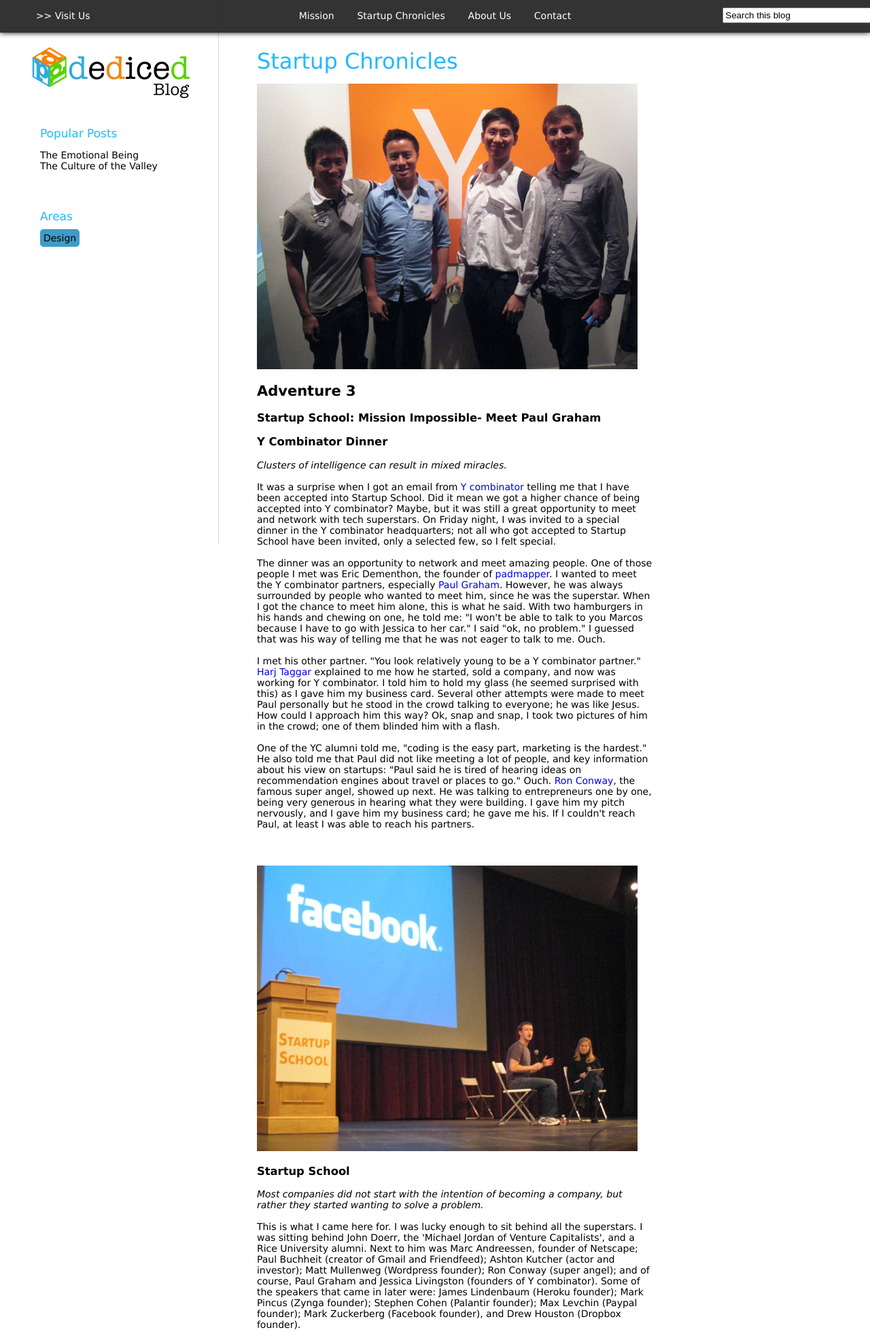
After one commit to dediced/DedicedBlog, a Django app: page /static/blog/pages/startup_chronicles.html in a window 1280 px wide. The commit adds this page. Shown: the top 1959 px of the page at 68% size. Run offline with Django 3.2, Linux system fonts and the light colour scheme; some libraries are stand-ins or nearby versions.

Commit message:
added pages folder in static pages

```diff
--- /dev/null
+++ b/blog/static/blog/pages/startup_chronicles.html
@@ -0,0 +1,182 @@
+<!DOCTYPE html>
+<html lang="en-US">
+
+<head>
+	<link rel="stylesheet" href="/static/blog/css/style.css" type="text/css">
+	<title>Dediced Blog</title>
+</head>
+
+<body>
+
+<div id="rightbar">
+<!-- START: Facebook Javascript SDK box -->
+<div id="fb-root"></div>
+<script>(function(d, s, id) {
+  var js, fjs = d.getElementsByTagName(s)[0];
+  if (d.getElementById(id)) return;
+  js = d.createElement(s); js.id = id;
+  js.src = "//connect.facebook.net/en_US/all.js#xfbml=1";
+  fjs.parentNode.insertBefore(js, fjs);
+}(document, 'script', 'facebook-jssdk'));</script>
+<!-- END: Facebook Javascript SDK box -->
+</div>
+
+<!-- START: Facebook Like box -->
+<div class="fb-like-box" data-href="https://www.facebook.com/dediced" data-width="240" data-height="210" data-show-faces="true" data-stream="false" data-header="false"></div>
+<!-- END: Facebook Like box -->
+
+<br><br><br>
+	<div id="leftbar">
+		<div class="banner">
+			<a href = "http://blog.dediced.com"><img border="0" src="/static/blog/img/blog_banner.png" alt="Dediced Blog" width="250" height="100"></a>
+		</div></br>
+			<ul>
+			<li class="leftbar_title">Popular Posts</li><br>
+			<li><a class= "related_posts" style="text-decoration:none" href="#">The Emotional Being</a></li>
+			<li><a class= "related_posts" style="text-decoration:none" href="#">The Culture of the Valley</a></li>
+			<!-- <br><br><li class="leftbar_title">Share</li> -->
+			<br><br><li><div class="fb-like" data-send="true" data-layout="box_count" data-width="450" data-show-faces="false"></div></li>
+			<br><br><li class="leftbar_title">Areas</li><br>
+			<li><a class= "areas" style="text-decoration:none" href="#">Design</a></li>
+			</ul>
+	</div>
+	<div id="rightbar">
+	</div>
+
+	<div id="topbar">
+	</div>
+
+	<div id="navigation">
+		<div class="visit">
+			<a href="http://dediced.com" target="_blank">>> Visit Us</a>
+		</div>
+		<div class="menu">
+			<a href="http://www.marcoshung.com/Dediced_New_Blog/mission.html">Mission</a>
+			<a href="http://www.marcoshung.com/Dediced_New_Blog/startup_chronicles.html">Startup Chronicles</a>
+			<a href="http://www.marcoshung.com/Dediced_New_Blog/about_us.html">About Us</a>
+			<a href="http://www.marcoshung.com/Dediced_New_Blog/contact.html">Contact</a>
+		</div>
+		<div class="search">
+			<form action="/search" id="searchform" method="get">
+			<table style="width: 100%px;">
+			<tbody>
+				<tr>
+				<td><input class="sbox" id="sbox" name="q" onblur="if(this.value=='') this.value='Search this blog';"
+				onfocus="if(this.value=='Search this blog') this.value='';" size="25" style="padding: 2px; width: 98%;"
+				this.value="this.defaultValue;" type="text" value="Search this blog" /></td>
+				<td width="50px"><input alt="" class="sbutton" id="sbutton" type="button" value=" Go " /></td>
+				</tr>
+			</tbody></table>
+			<br /></form>
+		</div>
+	</div>
+
+	<br>
+	<div id="post">
+		<div class="post_title">
+			Startup Chronicles
+		</div><br>
+		<div class="picture">
+			<img border="0" src="/static/blog/img/startup_school.jpg" alt="Startup School" height="420">
+		</div>
+		<div class="content">
+			<h2>Adventure 3<h2>
+			<h3>Startup School: Mission Impossible- Meet Paul Graham</h3>
+			<h3>Y Combinator Dinner</h3>
+			<i>Clusters of intelligence can result in mixed miracles.</i>
+			<br><br>It was a surprise when I got an email from <a style="text-decoration: none;" href = "http://ycombinator.com/">Y combinator</a> telling me that I have been accepted into Startup School.
+			Did it mean we got a higher chance of being accepted into Y combinator? Maybe, but it was still a great opportunity to meet
+			and network with tech superstars. On Friday night, I was invited to a special dinner in the Y combinator headquarters; not
+			all who got accepted to Startup School have been invited, only a selected few, so I felt special.
+			<br><br>The dinner was an opportunity
+			to network and meet amazing people. One of those people I met was Eric Dementhon, the founder of <a style="text-decoration: none;" href = "https://www.padmapper.com/">padmapper</a>. I wanted to meet the
+			Y combinator partners, especially <a style="text-decoration: none;" href = "http://en.wikipedia.org/wiki/Paul_Graham_(computer_programmer)">Paul Graham</a>. However, he was always surrounded by people who wanted to meet him, since he was
+			the superstar. When I got the chance to meet him alone, this is what he said. With two hamburgers in his hands and chewing on one,
+			he told me: "I won't be able to talk to you Marcos because I have to go with Jessica to her car." I said "ok, no problem."
+			I guessed that was his way of telling me that he was not eager to talk to me. Ouch.
+			<br><br>I met his other partner. "You look relatively
+			young to be a Y combinator partner." <a style="text-decoration: none;" href = "http://blog.harjtaggar.com/">Harj Taggar</a> explained to me how he started, sold a company, and now was working for Y combinator.
+			I told him to hold my glass (he seemed surprised with this) as I gave him my business card. Several other attempts were made to meet
+			Paul personally but he stood in the crowd talking to everyone; he was like Jesus. How could I approach him this way? Ok, snap and snap,
+			I took two pictures of him in the crowd; one of them blinded him with a flash.
+			<br><br>One of the YC alumni told me, "coding is the easy part,
+			marketing is the hardest." He also told me that Paul did not like meeting a lot of people, and key information about his view on startups:
+			"Paul said he is tired of hearing ideas on recommendation engines about travel or places to go." Ouch. <a style="text-decoration: none;" href = "http://en.wikipedia.org/wiki/Ron_Conway">Ron Conway</a>, the famous super angel,
+			showed up next. He was talking to entrepreneurs one by one, being very generous in hearing what they were building. I gave him my pitch
+			nervously, and I gave him my business card; he gave me his. If I couldn't reach Paul, at least I was able to reach his partners.
+		<br><br>
+		</div>
+		<div class="picture">
+			<img border="0" src="/static/blog/img/startup_school_facebook.jpg" alt="Startup School Facebook" height="420">
+		</div>
+		<div class="content">
+		<h3>Startup School</h3>
+		<i>Most companies did not start with the intention of becoming a company, but rather they started wanting to solve a problem.</i>
+		<br><br>This is what I came here for. I was lucky enough to sit behind all the superstars. I was sitting behind John Doerr, the 'Michael
+		Jordan of Venture Capitalists', and a Rice University alumni. Next to him was Marc Andreessen, founder of Netscape; Paul Buchheit
+		(creator of Gmail and Friendfeed); Ashton Kutcher (actor and investor); Matt Mullenweg (Wordpress founder); Ron Conway (super angel);
+		and of course, Paul Graham and Jessica Livingston (founders of Y combinator). Some of the speakers that came in later were: James Lindenbaum
+		(Heroku founder); Mark Pincus (Zynga founder); Stephen Cohen (Palantir founder); Max Levchin (Paypal founder); Mark Zuckerberg (Facebook founder),
+		and Drew Houston (Dropbox founder).
+		<br><br>John Doerr was taking notes on his laptop about the speakers; there is a reason why he is that successful;
+		he pays attention to detail. He was also recording the speeches with his iphone 4G, which kept on vibrating in the chair until it fell. I reached
+		out to give him back his phone (should have slipped a business card there). Finally I reached out and said, "Hi John, I am from Rice, here is my
+		business card". He said "Interesting." After a short break, I got to meet John in person and pitched my idea. "We are building a recommendation
+		engine to study user tastes and preferences to recommend them similar products and services." He asked "How do you make money?", and I replied
+		"Our model is like Google ads, but more personalized, because there is so much cluttering of information and advertisement that is annoying to the user.”
+		He stood silent. Which gave me a thought: Was he impressed that we are trying to go against Google or did he think I was just bs-ing him? Probably the later. Ouch.
+		<br><br>Then I met Robert Scoble, the famous Silicon Valley journalist, and started a conversation about privacy in Facebook. He thought that people will eventually get over
+		the privacy issue because they get something back by sharing information. He later emphasized that Facebook had you locked because they had your circle of friends and
+		your email address, which is key to their success, thus making Google + obsolete. Among all the speakers, the lessons were clear: try out things and fail fast (Mark Zuckerberg);
+		build a legacy (Ashton Kutcher); solve a problem instead of focusing on the idea (Paul Graham); be careful on choosing partners (Max Levchin); as a defining entrepreneur,
+		understand your customer really well (Ron Conway); surround yourself with talent- "You are the average of your 5 closest friends" (Drew Houston).
+		<br><br>In the middle of Paul Graham's speech, which simulated the office hours at Y combinator, an awkward moment (if funny) happened. The microphone of one of the applicants talking to Paul was not loud enough and
+		people struggled to hear her speak. Paul Graham instructed her: "You have to put it into your mouth." A wave of laughter went through the cloud. I shook my head and said out loud
+		"You guys are so dirty minded". John Doerr did not laugh. A blond tall women showed up, and sat in the front with Paul, Mark, and Jessica. She seemed pretty familiar. Ron Conway
+		later finished his speech honoring Steve Jobs as the most 'defining entrepreneur'. I asked two people beside me if the blond women was Laurene Jobs, Steve Job's wife. They said
+		probably not, but then one of them confirmed to me about her. That was amazing.
+		<br><br>Among with other people who showed up was also Troy Carter, the manager of Lady Gaga. Then I
+		figured out why Troy Carter and Ashton Kutcher were there. The internet (especially social media) is having so much influence on people that celebrities needed to learn about
+		technology to influence their fans. It just made sense. As a final note, I met the only graduate student of Sebastian Thrun (creator of Google Car). Among all the people whom I met,
+		I don't know how many were secretly geniuses hiding in their 'common people' carcasses. This is why networking is so important. Meanwhile, Paul was still surrounded by superstars
+		and I was intimidated to meet him. I later got an opportunity when he was last to leave the auditorium, but one of his secretaries told me "You can just wait over there."
+		And that is how I missed the last opportunity. I went home feeling miserable for not meeting him, I felt disappointed at myself for letting down my co-founder for not being able to meet Paul.
+		My only opportunity to pitch to him was gone.
+		<br><br><br><br>
+			<!-- START: DISQUS Embed -->
+	<div id="disqus_thread"></div>
+    <script type="text/javascript">
+        /* * * CONFIGURATION VARIABLES: EDIT BEFORE PASTING INTO YOUR WEBPAGE * * */
+        var disqus_shortname = 'dedicedblog'; // required: replace example with your forum shortname
+
+        /* * * DON'T EDIT BELOW THIS LINE * * */
+        (function() {
+            var dsq = document.createElement('script'); dsq.type = 'text/javascript'; dsq.async = true;
+            dsq.src = 'http://' + disqus_shortname + '.disqus.com/embed.js';
+            (document.getElementsByTagName('head')[0] || document.getElementsByTagName('body')[0]).appendChild(dsq);
+        })();
+    </script>
+    <noscript>Please enable JavaScript to view the <a href="http://disqus.com/?ref_noscript">comments powered by Disqus.</a></noscript>
+    <a href="http://disqus.com" class="dsq-brlink">comments powered by <span class="logo-disqus">Disqus</span></a>
+    <!-- END: DISQUS Embed -->
+	<!-- START: DISQUS Comment Count Embed -->
+	<script type="text/javascript">
+    /* * * CONFIGURATION VARIABLES: EDIT BEFORE PASTING INTO YOUR WEBPAGE * * */
+    var disqus_shortname = 'dedicedblog'; // required: replace example with your forum shortname
+
+    /* * * DON'T EDIT BELOW THIS LINE * * */
+    (function () {
+        var s = document.createElement('script'); s.async = true;
+        s.type = 'text/javascript';
+        s.src = 'http://' + disqus_shortname + '.disqus.com/count.js';
+        (document.getElementsByTagName('HEAD')[0] || document.getElementsByTagName('BODY')[0]).appendChild(s);
+    }());
+    </script>
+    <!-- END: DISQUS Comment Count Embed -->
+
+
+		</div>
+	</div>
+
+</body>
+</html>
```
Also changed, not shown: blog/static/blog/pages/about_us.html (added, +112 -0 lines), blog/static/blog/pages/mission.html (added, +97 -0 lines), blog/templates/posts.html (+4 -4 lines).
